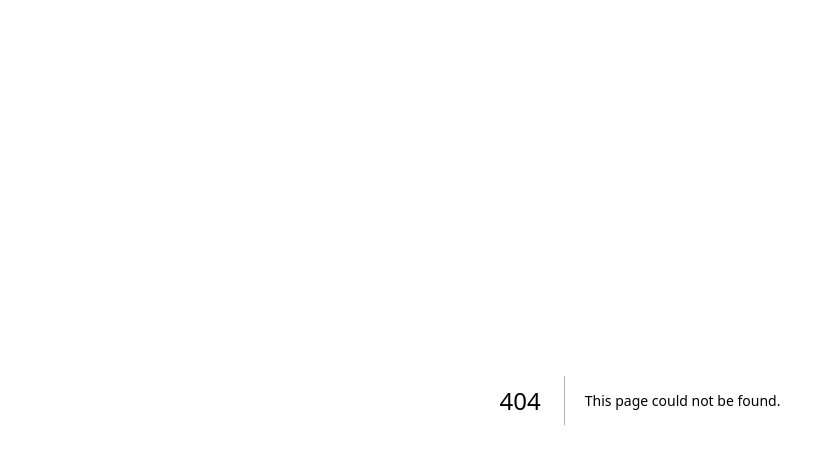
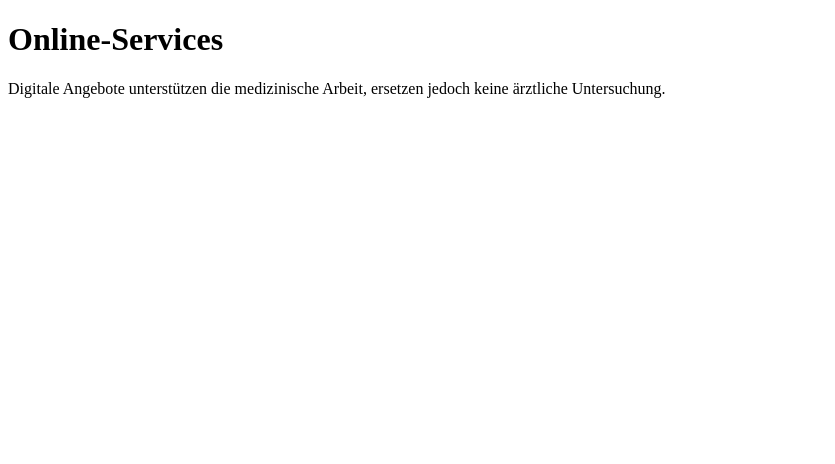
Before and after one commit to OliverWeise656/praxis-website, a Next.js app: page /online-services in a window 1280 px wide. Before the commit this address had no page. Shown: the top 464 px of the page, without its empty margins (0-835 px from the left). Built offline with nearby package versions, Linux system fonts and the light colour scheme.

Commit message:
Add Online Services page with metadata and content
This file contains the metadata and main component for the Online Services page, detailing digital offerings and their purpose.

```diff
--- /dev/null
+++ b/src/app/online-services/page.tsx
@@ -0,0 +1,20 @@
+import { Metadata } from "next";
+
+export const metadata: Metadata = {
+  title: "Online-Services | HNO Stimm- & Hörzentrum Stuttgart",
+  description:
+    "Digitale Angebote: Online-Tests, Online-Assistent und strukturierte Vorbereitung auf den HNO-Termin.",
+};
+
+export default function OnlineServicesPage() {
+  return (
+    <main className="prose max-w-3xl mx-auto p-8">
+      <h1>Online-Services</h1>
+
+      <p>
+        Digitale Angebote unterstützen die medizinische Arbeit, ersetzen jedoch
+        keine ärztliche Untersuchung.
+      </p>
+    </main>
+  );
+}
```
